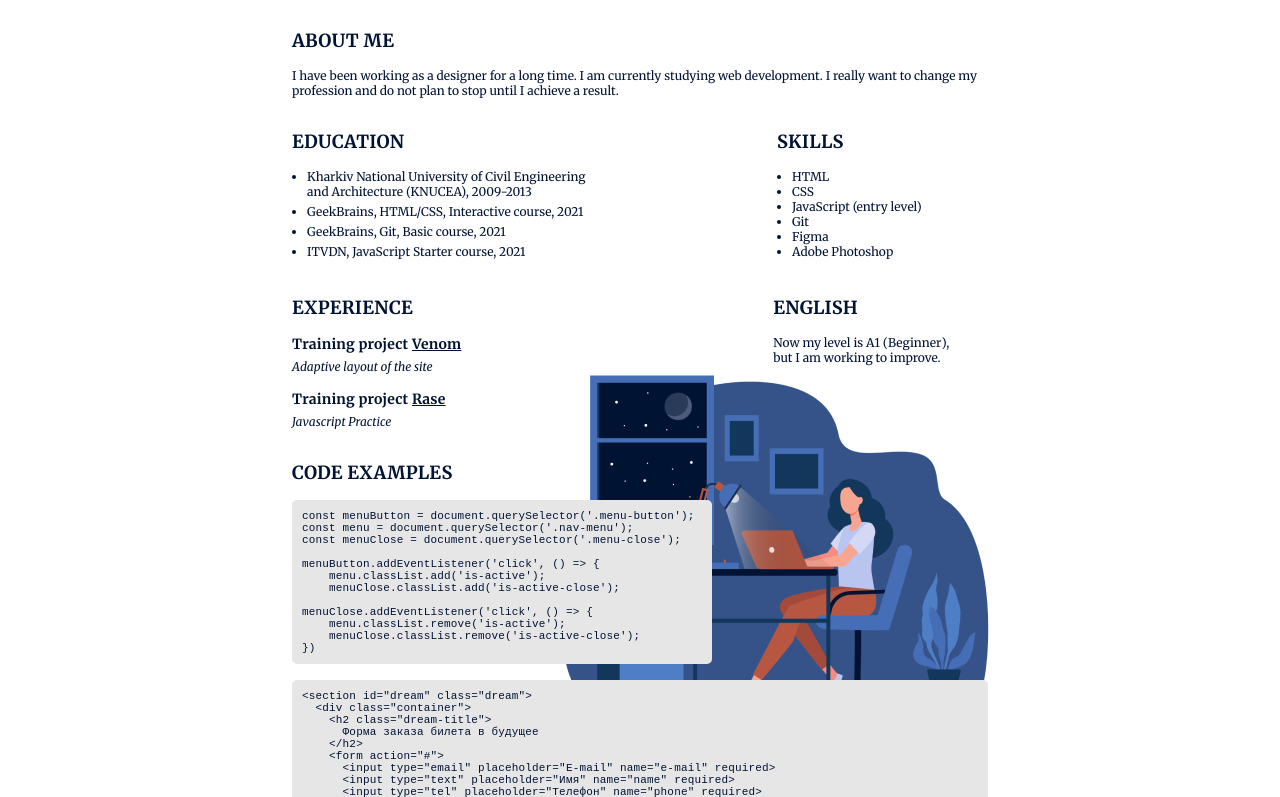
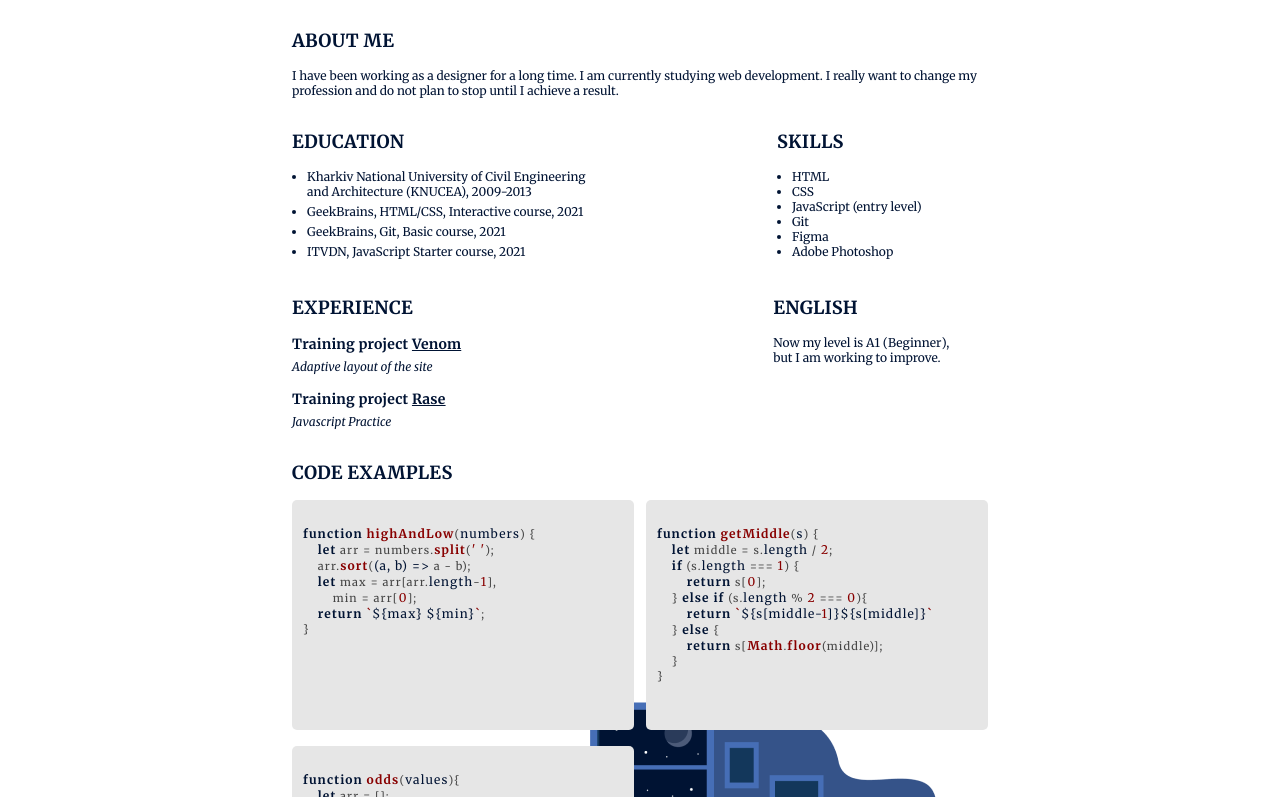
Before and after one commit to kot-vmeshke/rsschool-cv, a plain HTML site: page index.html in a window 1280 px wide. Shown: the part 155-952 px from the top of the page. Drawn offline with nearby package versions, Linux system fonts and the light colour scheme; a web font is replaced by a local one.

Commit message:
feat: add code examples

```diff
--- a/index.html
+++ b/index.html
@@ -8,6 +8,9 @@
     <link rel="preconnect" href="https://fonts.googleapis.com">
     <link rel="preconnect" href="https://fonts.gstatic.com" crossorigin>
     <link href="https://fonts.googleapis.com/css2?family=Merriweather:ital,wght@0,400;0,700;1,400&family=PT+Mono&display=swap" rel="stylesheet">
+    <link rel="stylesheet" href="//cdnjs.cloudflare.com/ajax/libs/highlight.js/9.15.9/styles/default.min.css">
+    <script src="//cdnjs.cloudflare.com/ajax/libs/highlight.js/9.15.9/highlight.min.js"></script>
+    <script>hljs.initHighlightingOnLoad();</script>
     <link rel="stylesheet" href="./main.css">
     <script src="https://kit.fontawesome.com/8fd495949b.js" crossorigin="anonymous"></script>
 </head>
@@ -69,35 +72,40 @@
             </div>
             <section class="code-examples">
                 <h2>Code examples</h2>
-                <p class="code">
-                    const menuButton = document.querySelector('.menu-button');<br>
-                    const menu = document.querySelector('.nav-menu');<br>
-                    const menuClose = document.querySelector('.menu-close');<br>
-                    <br>
-                    menuButton.addEventListener('click', () => {<br>
-                        &nbsp;&nbsp;&nbsp;&nbsp;menu.classList.add('is-active');<br>
-                        &nbsp;&nbsp;&nbsp;&nbsp;menuClose.classList.add('is-active-close');<br>
-                        <br>
-                    menuClose.addEventListener('click', () => {<br>
-                        &nbsp;&nbsp;&nbsp;&nbsp;menu.classList.remove('is-active');<br>
-                        &nbsp;&nbsp;&nbsp;&nbsp;menuClose.classList.remove('is-active-close');<br>
-                    })
-                <p class="code">
-                    &lt;section id="dream" class="dream"&gt;<br>
-                    &nbsp;&nbsp;&lt;div class="container"&gt;<br>
-                    &nbsp;&nbsp;&nbsp;&nbsp;&lt;h2 class="dream-title"&gt;<br>
-                    &nbsp;&nbsp;&nbsp;&nbsp;&nbsp;&nbsp;Форма заказа билета в будущее<br>
-                    &nbsp;&nbsp;&nbsp;&nbsp;&lt;/h2&gt;<br>
-                    &nbsp;&nbsp;&nbsp;&nbsp;&lt;form action="#"&gt;<br>
-                    &nbsp;&nbsp;&nbsp;&nbsp;&nbsp;&nbsp;&lt;input type="email" placeholder="E-mail" name="e-mail" required&gt;<br>
-                    &nbsp;&nbsp;&nbsp;&nbsp;&nbsp;&nbsp;&lt;input type="text" placeholder="Имя" name="name" required&gt;<br>
-                    &nbsp;&nbsp;&nbsp;&nbsp;&nbsp;&nbsp;&lt;input type="tel" placeholder="Телефон" name="phone" required&gt;<br>
-                    &nbsp;&nbsp;&nbsp;&nbsp;&nbsp;&nbsp;&lt;input type="text" placeholder="Куда я полечу в ближайшее время?" name="direction" required&gt;<br>
-                    &nbsp;&nbsp;&nbsp;&nbsp;&nbsp;&nbsp;&lt;button type="submit" class="btn btn-dream">Двигаться к мечте!&lt;/button&gt;<br>
-                    &nbsp;&nbsp;&nbsp;&nbsp;&lt;/form&gt;<br>
-                    &nbsp;&nbsp;&lt;/div&gt;<br>
-                    &lt;/section&gt;<br>
-                </p>
+                <div class="examples-wrapper">
+                    <pre><code class="text-example">
+function highAndLow(numbers) {
+    let arr = numbers.split(' ');
+    arr.sort((a, b) => a - b);
+    let max = arr[arr.length-1],
+        min = arr[0];
+    return `${max} ${min}`;
+}
+                    </code></pre>
+                    <pre><code class="text-example">
+function getMiddle(s) {
+    let middle = s.length / 2;
+    if (s.length === 1) {
+        return s[0];
+    } else if (s.length % 2 === 0){
+        return `${s[middle-1]}${s[middle]}`
+    } else {
+        return s[Math.floor(middle)];
+    }
+}
+                    </code></pre>
+                    <pre><code class="text-example">
+function odds(values){
+    let arr = [];
+    for (value of values) {
+        if (value % 2 !== 0) {
+        arr.push(value);
+        }
+    }
+    return arr;
+}
+                    </code></pre>
+                </div>
             </section>
             <figure class="illustration">
                 <img src="./img/illustration.png" alt="woman with notebook">
--- a/main.css
+++ b/main.css
@@ -141,7 +141,7 @@ h2 {
     width: 186px;
 }
 
-.code {
+/* .code {
     width: 400px;
     padding: 10px;
     margin-bottom: 16px;
@@ -151,7 +151,7 @@ h2 {
     letter-spacing: 0.015em;
     background-color: #E6E6E6;
     border-radius: 5px;
-}
+} */
 
 .code:last-child {
     width: 676px;
@@ -160,7 +160,7 @@ h2 {
 
 .illustration {
     position: absolute;
-    top: 338px;
+    bottom: -38px;
     left: 290px;
     z-index: -100;
 }
@@ -189,3 +189,22 @@ h2 {
     color: #fff;
     font-size: 14px;
 }
+
+.text-example {
+    width: 320px;
+    height: 208px;
+    padding: 10px;
+    margin-bottom: 16px;
+    font-size: 11px;
+    line-height: 15px;
+    letter-spacing: 0.1em;
+    background-color: #E6E6E6;
+    border-radius: 5px;
+}
+
+.examples-wrapper {
+    display: flex;
+    flex-direction: row;
+    flex-wrap: wrap;
+    justify-content: space-between;
+}
```
Also changed, not shown: script.js (+1 -1 lines).
